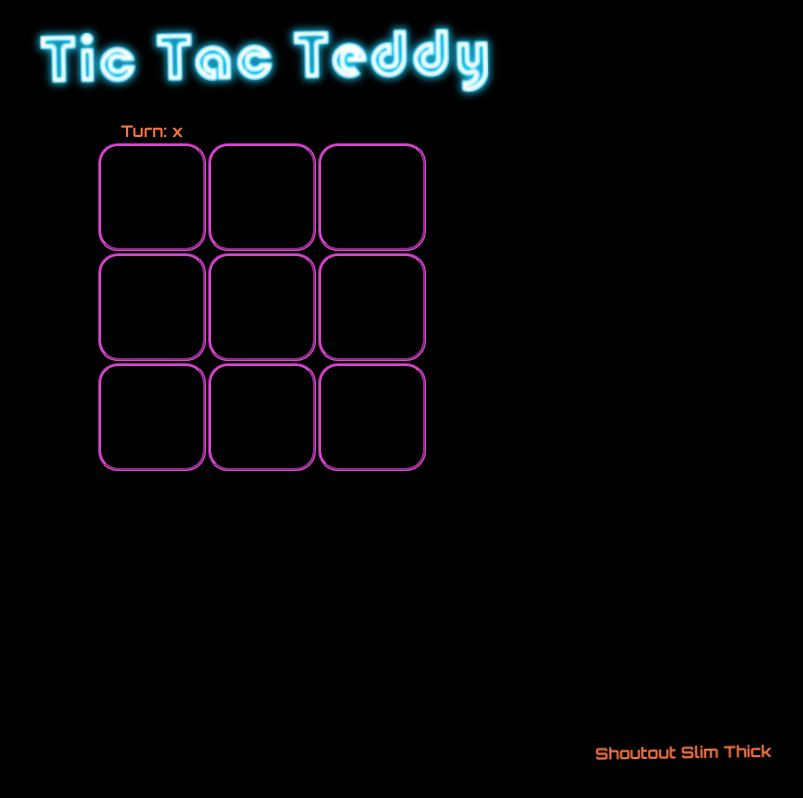
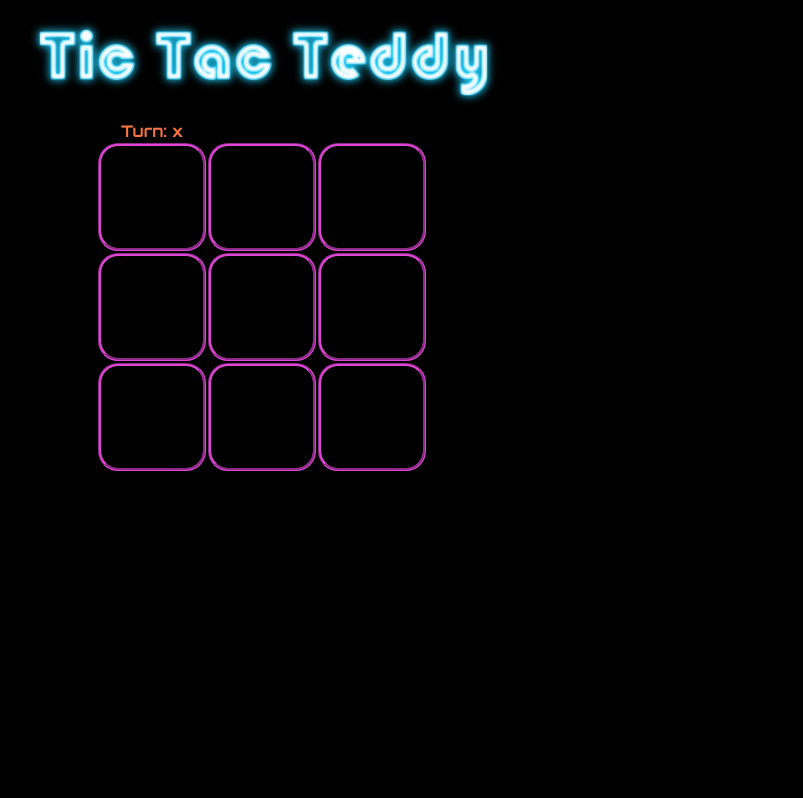
Before and after one commit to TedderGoGetter/TeddysPortfolio, a React (Create React App) app: page / in a window 1280 px wide. Shown: the whole page, without its empty margins (378-1181 px from the left). Built offline with nearby package versions, Linux system fonts and the light colour scheme.

Commit message:
shoutout removed

```diff
--- a/src/components/TicTacToe.js
+++ b/src/components/TicTacToe.js
@@ -111,7 +111,6 @@ const TicTacToe = () => {
                     <button className='reset' onClick={() => handleRestart()}>Play Again</button>
                 </div>
             )}
-            <p className='slim'>Shoutout Slim Thick</p>
         </div>
     </div>
 )}
--- a/src/components/TicTacToe.scss
+++ b/src/components/TicTacToe.scss
@@ -41,14 +41,6 @@ table td {
     animation-iteration-count: infinite;
 }
 
-.slim {
-    animation: wobble 90s;
-    animation-iteration-count: infinite;
-    position: absolute;
-    right: 130px;
-    bottom: 20px;
-}
-
 @keyframes wobble {
     0% { transform: translate(1px, 1px) rotate(0deg); }
     10% { transform: translate(-1px, -2px) rotate(-1deg); }
```
